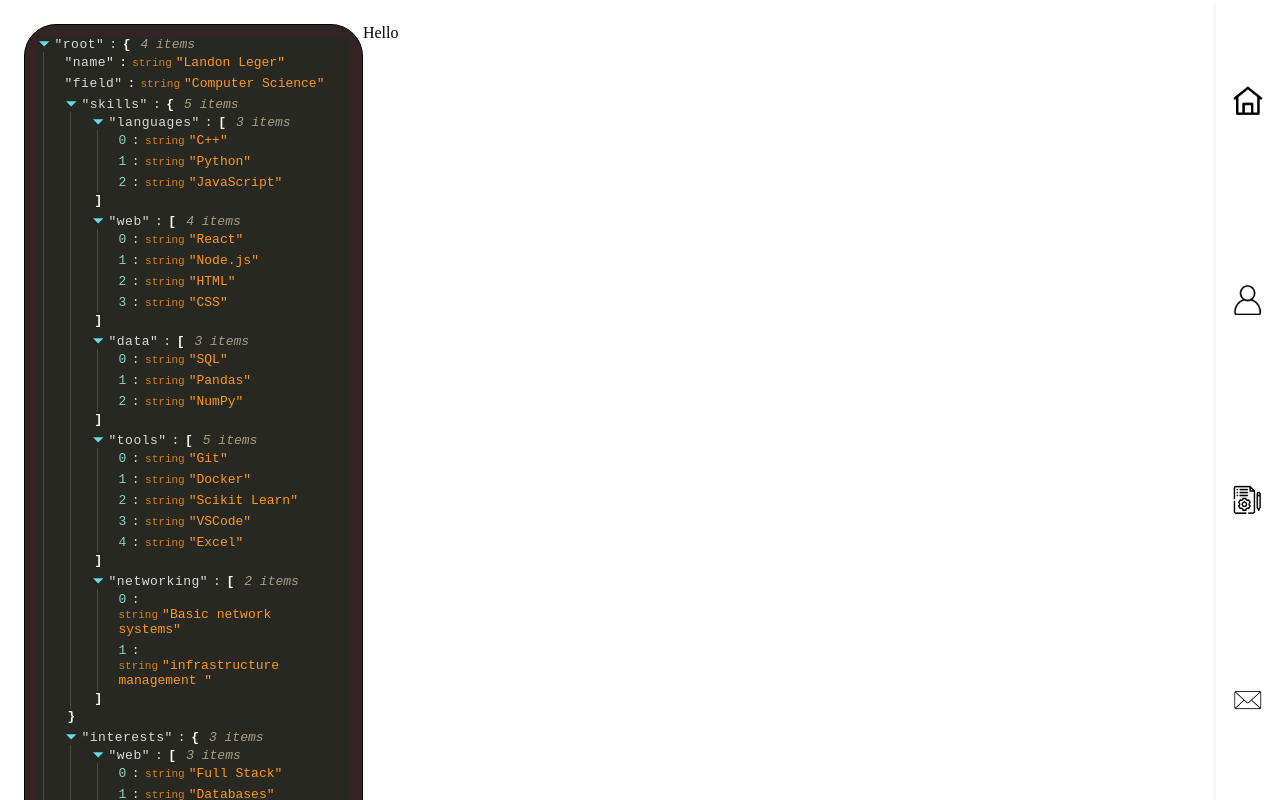
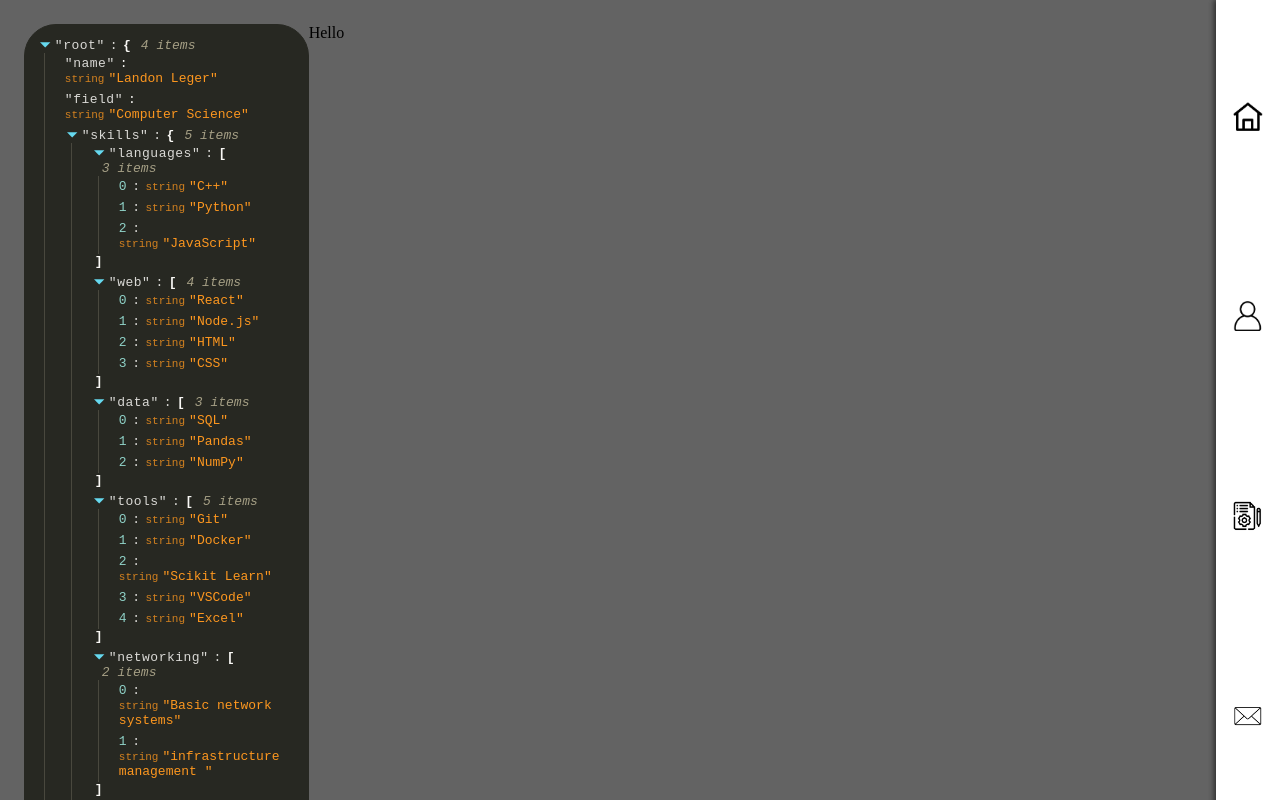
Before and after one commit to llege072/Online-Resume, a React (Create React App) app: page /about in a window 1280 px wide. Shown: the top 800 px of the page. Built offline with nearby package versions, Linux system fonts and the light colour scheme.

Commit message:
More fixes and changes to HomePage
Includes a new "Layout" approach, already pre rendering the HomeBar no matter the page

```diff
--- a/src/App.js
+++ b/src/App.js
@@ -1,5 +1,6 @@
 import { BrowserRouter as Router, Routes, Route, Link } from "react-router-dom";
 
+import Layout from "./components/Layout";
 import HomePage from "./components/HomePage";
 import AboutMe from "./components/aboutMe";
 import Projects from "./components/Projects";
@@ -8,17 +9,17 @@ import ContactMe from "./components/ContactMe";
 function App() {
   return (
     <Router>
-
-      <Routes>
-        <Route path="/" element={<HomePage />}></Route>;
-        <Route path="/about" element={<AboutMe />}></Route>
-        <Route path="/projects" element={<Projects />}></Route>
-        <Route path="/contact" element={<ContactMe />}></Route>
-
-      </Routes>
+      <Layout>
+        <Routes>
+          <Route path="/" element={<HomePage />} />
+          <Route path="/about" element={<AboutMe />} />
+          <Route path="/projects" element={<Projects />} />
+          <Route path="/contact" element={<ContactMe />} />
+        </Routes>
+      </Layout>
 
     </Router>
-    )
+    );
 }
 
 export default App;
--- a/src/components/ContactMe.js
+++ b/src/components/ContactMe.js
@@ -1,11 +1,11 @@
-import HomeBar from "./HomeBar"
+
 
 
 function ContactMe(){
 
     return(
         <div>
-            <HomeBar />
+
             <div>Contact</div>
         </div>
     )
--- a/src/components/HomePage.js
+++ b/src/components/HomePage.js
@@ -5,7 +5,7 @@ function HomePage() {
 
     function Home(){
         return(
-            <div>
+            <div page>
                 <div className="tophalf">
                     <img src="/imgs/willsmith.png" className="homeimage" />
 
@@ -44,10 +44,10 @@ function HomePage() {
 
 
     return (
-        <div className="homepage" >
-            <HomeBar />
+
+
             <Home />
-        </div>
+
     );
 }
 
--- /dev/null
+++ b/src/components/Layout.js
@@ -0,0 +1,14 @@
+import HomeBar from "./HomeBar";
+import "../styles/Layout.css"
+
+function Layout({children}) {
+    return(
+
+        <div className="layout">
+            <div className="layout_content">{children}</div>
+            <HomeBar />
+        </div>
+    )
+}
+
+export default Layout
--- a/src/components/Projects.js
+++ b/src/components/Projects.js
@@ -1,10 +1,10 @@
-import HomeBar from "./HomeBar"
+
 
 function Projects(){
 
     return (
         <div>
-            <HomeBar />
+
             <div>Projects</div>
         </div>
     )
--- a/src/components/aboutMe.js
+++ b/src/components/aboutMe.js
@@ -22,17 +22,32 @@ function AboutMe(){
         }
     };
 
-    return(
-        <div className="page">
-            <HomeBar />
+    function About(){
+        return (
             <div className="content">
                 <div className="json-box">
                     <ReactJson src={data} theme="monokai" collapsed={false} />
                 </div>
-                <div>
-                    Hello
+                <div className="main">
+                   Hello
                 </div>
             </div>
+        )
+    }
+    /*
+    return (
+        <div className="homepage" >
+            <HomeBar />
+            <Home />
+        </div>
+    );
+    */
+
+
+    return(
+        <div className="aboutpage">
+            <HomeBar />
+            <About />
         </div>
     )
 
--- a/src/styles/AboutMe.css
+++ b/src/styles/AboutMe.css
@@ -5,10 +5,12 @@
 }
 
 .json-box{
-    border: 1px solid black;
+    border: 1px solid rgb(39, 40, 34);
     border-radius: 2em;
-    object-fit: fill;
-    width: 25%;
-    background-color: rgb(50, 36, 36);
-    padding: 1%;
+    object-fit: cover;
+    width: 60%;
+
+    background-color: rgb(39, 40, 34);
+    padding: 3%;
+
 }
--- a/src/styles/HomePage.css
+++ b/src/styles/HomePage.css
@@ -5,13 +5,13 @@
   font-style: normal;
 }
 
+
 .tophalf{
-  width: 100%;
-  height: 95.7%;
+  width: 96%;
 }
 
 .homeimage {
-  width: 90%;
+  width: 100%;
   height: 540px;
 
   margin: 2%;
@@ -33,6 +33,7 @@
 
 .divider{
   width: 70%;
+  border: 1px solid black;
 
 }
 
--- a/src/styles/Homebar.css
+++ b/src/styles/Homebar.css
@@ -1,10 +1,18 @@
 .homebar {
   position: fixed;
+  right: 0;
   top: 0;
-  right: 0;
-  width: 5%;
+  width: 5vw;
   height: 100%;
-  box-shadow: 0 3px 6px rgba(0,0,0,0.1);
+  background-color: white;
+  display: flex;
+  flex-direction: column;
+  align-items: center;
+  padding-top: 1rem;
+  box-shadow: -2px 0 5px rgba(0,0,0,0.3);
+  z-index: 1000;
+
+
 }
 
 .homebar-item{
@@ -19,6 +27,8 @@
   align-items: center;
 
   cursor: pointer;
+
+
 }
 
 .homebar-icon {
--- /dev/null
+++ b/src/styles/Layout.css
@@ -0,0 +1,15 @@
+:root{
+    --homebar--width: 8vw;
+    background-color: rgb(99,99,99);
+}
+
+.layout{
+    display: flex;
+    margin-right: 5vw;
+
+}
+
+.layout-content{
+    flex: 1;
+    padding-right: var(--homebar--width);
+}
```
